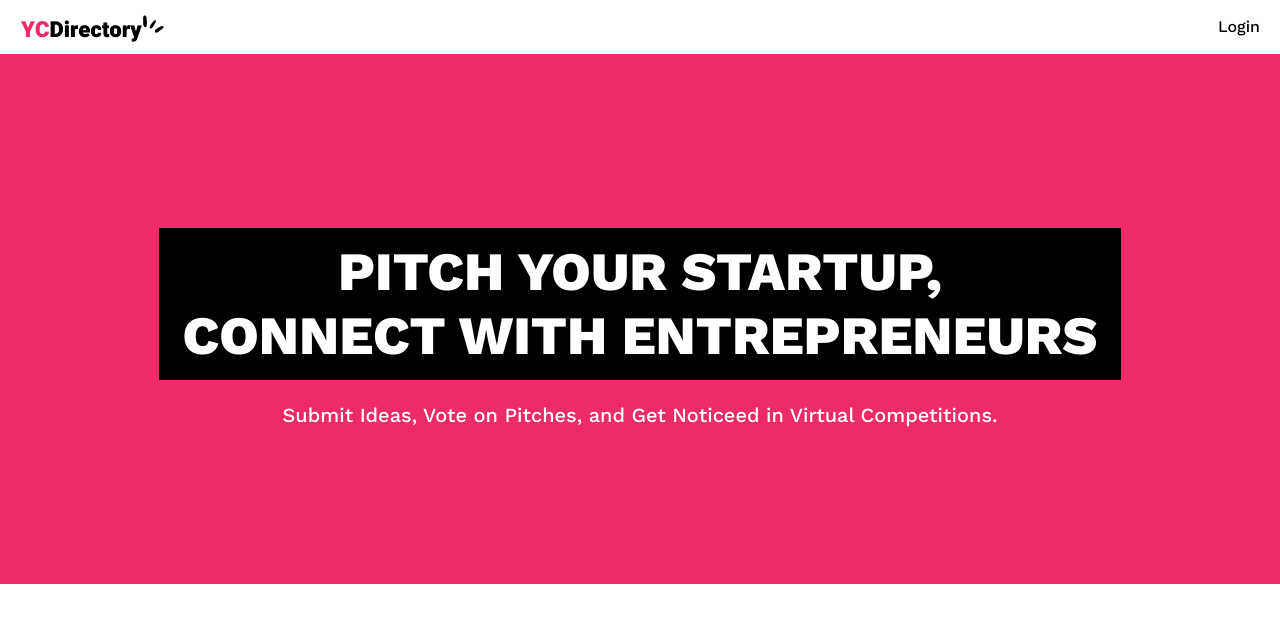
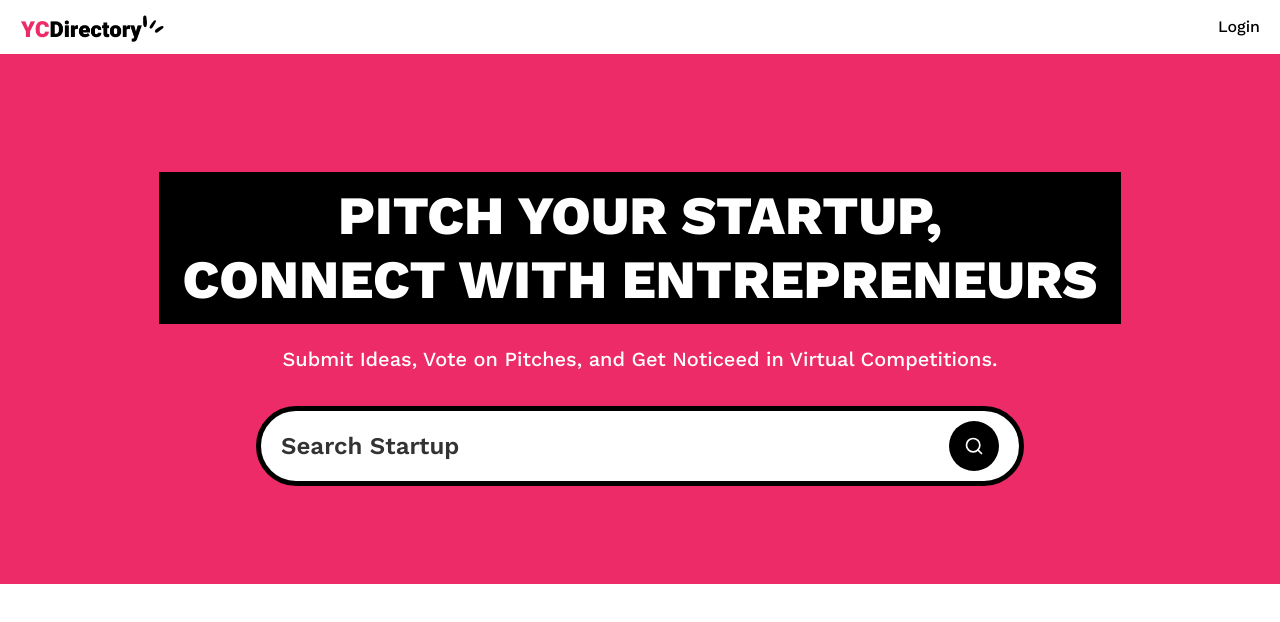
Before and after one commit to AymanSdq/yc_directory, a Next.js app: page / in a window 1280 px wide. Shown: the top 622 px of the page. Built offline with nearby package versions, Linux system fonts and the light colour scheme; no server answers.

Commit message:
Hero Section Doneee

```diff
--- a/app/(root)/layout.tsx
+++ b/app/(root)/layout.tsx
@@ -1,4 +1,4 @@
-import Nav from "@/app/components/Nav";
+import Nav from "@/components/Nav";
 
 export default function Layout({children} : Readonly<{children: React.ReactNode}>){
 
--- a/app/(root)/page.tsx
+++ b/app/(root)/page.tsx
@@ -1,12 +1,17 @@
 import Image from "next/image";
+import SearchForm from "@/components/SearchForm";
 
-export default function Home() {
+export default async function Home({searchParams} : {searchParams : Promise<{query? : string}>}) {
+
+  const query = (await searchParams).query;
+
   return (
     <>
       <section className=" pink_container">
 
         <h1 className="heading">Pitch Your Startup, <br /> Connect With Entrepreneurs</h1>
         <p className="sub-heading !max-w-3xl">Submit Ideas, Vote on Pitches, and Get Noticeed in Virtual Competitions.</p>
+        <SearchForm query={query} />
       </section>
 
 
--- /dev/null
+++ b/components/SearchForm.tsx
@@ -0,0 +1,31 @@
+import Form from "next/form"
+import SearchFormReset from './SearchFormReset'
+import {Search} from "lucide-react"
+
+const SearchForm = ({query}: {query? : string}) => {
+
+
+
+    return (
+        <Form action="/" scroll={false} className='search-form'>
+            <input
+                name="query"
+                defaultValue={query}
+                className='search-input'
+                placeholder='Search Startup'
+                />
+            <div className='flex gap-2'>
+                {query && <SearchFormReset />}
+
+                <button
+                    type="submit"
+                    className="search-btn text-white">
+                    <Search className="size-5" />
+                </button>
+            </div>
+
+        </Form>
+    )
+}
+
+export default SearchForm
--- /dev/null
+++ b/components/SearchFormReset.tsx
@@ -0,0 +1,27 @@
+"use client"
+import Link from "next/link"
+import {X} from "lucide-react"
+
+const SearchFormReset = () => {
+
+    const reset = () => {
+        const form = document.querySelector(".search-form") as HTMLFormElement
+
+        if (form){
+            form.reset()
+        }
+    }
+
+    return (
+            <button type='reset' onClick={reset}>
+                <Link
+                    href="/"
+                    className="search-btn text-white">
+                    <X className="size-5" />
+                </Link>
+            </button>
+
+    )
+}
+
+export default SearchFormReset
--- /dev/null
+++ b/components/ui/button.tsx
@@ -0,0 +1,57 @@
+import * as React from "react"
+import { Slot } from "@radix-ui/react-slot"
+import { cva, type VariantProps } from "class-variance-authority"
+
+import { cn } from "@/lib/utils"
+
+const buttonVariants = cva(
+  "inline-flex items-center justify-center gap-2 whitespace-nowrap rounded-md text-sm font-medium transition-colors focus-visible:outline-none focus-visible:ring-1 focus-visible:ring-ring disabled:pointer-events-none disabled:opacity-50 [&_svg]:pointer-events-none [&_svg]:size-4 [&_svg]:shrink-0",
+  {
+    variants: {
+      variant: {
+        default:
+          "bg-primary text-primary-foreground shadow hover:bg-primary/90",
+        destructive:
+          "bg-destructive text-destructive-foreground shadow-sm hover:bg-destructive/90",
+        outline:
+          "border border-input bg-background shadow-sm hover:bg-accent hover:text-accent-foreground",
+        secondary:
+          "bg-secondary text-secondary-foreground shadow-sm hover:bg-secondary/80",
+        ghost: "hover:bg-accent hover:text-accent-foreground",
+        link: "text-primary underline-offset-4 hover:underline",
+      },
+      size: {
+        default: "h-9 px-4 py-2",
+        sm: "h-8 rounded-md px-3 text-xs",
+        lg: "h-10 rounded-md px-8",
+        icon: "h-9 w-9",
+      },
+    },
+    defaultVariants: {
+      variant: "default",
+      size: "default",
+    },
+  }
+)
+
+export interface ButtonProps
+  extends React.ButtonHTMLAttributes<HTMLButtonElement>,
+    VariantProps<typeof buttonVariants> {
+  asChild?: boolean
+}
+
+const Button = React.forwardRef<HTMLButtonElement, ButtonProps>(
+  ({ className, variant, size, asChild = false, ...props }, ref) => {
+    const Comp = asChild ? Slot : "button"
+    return (
+      <Comp
+        className={cn(buttonVariants({ variant, size, className }))}
+        ref={ref}
+        {...props}
+      />
+    )
+  }
+)
+Button.displayName = "Button"
+
+export { Button, buttonVariants }
--- a/package.json
+++ b/package.json
@@ -14,6 +14,7 @@
     "react-dom": "$react-dom"
   },
   "dependencies": {
+    "@radix-ui/react-slot": "^1.1.0",
     "@tailwindcss/typography": "^0.5.15",
     "class-variance-authority": "^0.7.1",
     "clsx": "^2.1.1",
```
Also changed, not shown: components/Nav.tsx (renamed from app/components/Nav.tsx), 1 other file (tests, documents, lock files or other folders).
